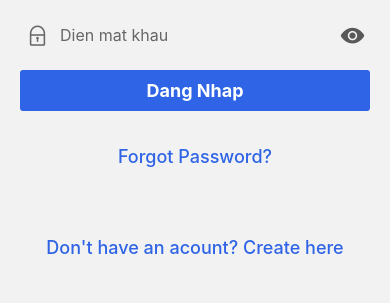
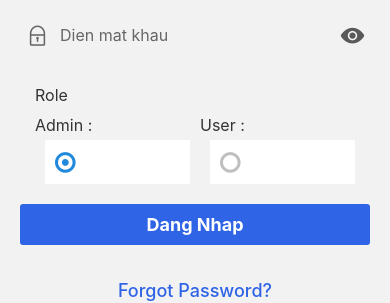
Before and after one commit to QuanWCao/APPSOCIAL, a React Native app in the folder frontend/: screen /LogIn in a window 390 px wide. Shown: the part 304-607 px from the top of the page. Built offline with nearby package versions, Linux system fonts and the light colour scheme.

Commit message:
"update"

```diff
--- a/frontend/components/NotificationCard.js
+++ b/frontend/components/NotificationCard.js
@@ -51,7 +51,6 @@ const styles = StyleSheet.create({
     paddingRight:15,
     alignItems:"center",
     flex:1,
-    backgroundColor:"red",
     paddingTop: 5
   },
   rightCont:{
--- a/frontend/navigation/index.js
+++ b/frontend/navigation/index.js
@@ -20,6 +20,8 @@ import EditProFile from '../screens/EditProFile';
 const Drawer = createDrawerNavigator();
 const Stack = createNativeStackNavigator();
 const Tab = createBottomTabNavigator();
+import CommentScreens from '../screens/CommentScreens';
+import DashBoardAdmin from '../screens/AdminManager.js/AdminDashBoard';
 
 const Tabs = () => {
   return (
@@ -82,7 +84,8 @@ const Navigation = () => {
             <Stack.Screen name="Notification" component={Notification}/>
             <Stack.Screen name="Profile" component={Profile} options={{ headerShown: false }}/>
             <Stack.Screen name="EditProfile" component={EditProFile}/>
-
+            <Stack.Screen name="Comment" component={CommentScreens} options={{ headerShown: true }}/>
+         <Stack.Screen name="Admin" component={DashBoardAdmin} options={{ headerShown: true }}/>
 
 
         </Stack.Navigator>
--- a/frontend/package.json
+++ b/frontend/package.json
@@ -25,6 +25,7 @@
     "@react-navigation/native-stack": "^6.9.12",
     "@react-navigation/stack": "^6.3.16",
     "@rneui/themed": "^4.0.0-rc.7",
+    "@types/react": "~18.0.27",
     "expo": "~48.0.6",
     "expo-device": "^5.2.1",
     "expo-image-picker": "^14.1.1",
@@ -36,6 +37,7 @@
     "react-native-element-dropdown": "^2.9.0",
     "react-native-elements": "^3.4.3",
     "react-native-gesture-handler": "~2.9.0",
+    "react-native-paper": "^5.7.2",
     "react-native-raw-bottom-sheet": "^2.2.0",
     "react-native-reanimated": "~2.14.4",
     "react-native-safe-area-context": "4.5.0",
@@ -44,8 +46,7 @@
     "react-native-skeleton-placeholder": "^5.2.4",
     "react-native-vector-icons": "^9.2.0",
     "styled-components": "^5.3.9",
-    "typescript": "^4.9.4",
-    "@types/react": "~18.0.27"
+    "typescript": "^4.9.4"
   },
   "devDependencies": {
     "@babel/core": "^7.20.0"
--- a/frontend/screens/Login.js
+++ b/frontend/screens/Login.js
@@ -11,13 +11,14 @@ import {
 import { useNavigation } from "@react-navigation/native";
 import { AntDesign } from "@expo/vector-icons";
 import Icon from "react-native-vector-icons/Ionicons";
+import { CheckBox } from '@rneui/themed';
 
 const LoginScreen = () => {
   const [email, setEmail] = useState('');
   const [password, setPassword] = useState("");
   const [isHided, setIsHided] = useState(true);
   const navigation = useNavigation();
-
+  const [checked, setChecked] = useState(0);
 
 
   return (
@@ -91,9 +92,53 @@ const LoginScreen = () => {
       </View>
 
 
-    <TouchableOpacity style={styles.buttonContainer} onPress={() => {if (email != 'vd ') {navigation.navigate("home")}
+      <View style={{marginTop: 10,
+    width: '100%',
+    // height: windowHeight / 15,
+
+    padding: 5,
+
+    borderRadius: 3,}}>
+
+        <Text style={styles.input}>Role</Text>
+        <View style={{flexDirection :"row",justifyContent:'center',marginLeft:10}}>
+        <View style={{flex:1}}>
+        <Text style={{ fontSize: 16,
+    // fontFamily: 'Lato-Regular',
+    color: '#333',
+    justifyContent: 'center',
+    alignItems: 'center',}}>Admin :</Text>
+        <CheckBox
+           checked={checked === 0}
+           onPress={() => setChecked(0)}
+           checkedIcon="dot-circle-o"
+           uncheckedIcon="circle-o"
+
+         />
+         </View>
+
+         <View style={{flex:1}}>
+          <Text style={{ fontSize: 16,
+
+    color: '#333',
+    justifyContent: 'center',
+    alignItems: 'center',}}>User :</Text>
+         <CheckBox
+           checked={checked === 1}
+           onPress={() => setChecked(1)}
+           checkedIcon="dot-circle-o"
+           uncheckedIcon="circle-o"
+         />
+        </View>
+        </View>
+
+
+      </View>
+
+
+    <TouchableOpacity style={styles.buttonContainer} onPress={() => {if (checked ==1) {navigation.navigate("home")}
     else
-    {navigation.navigate("Nhập số điện thoại")
+    {navigation.navigate("Admin")
     }
 
     }}>
--- a/frontend/screens/News.js
+++ b/frontend/screens/News.js
@@ -20,6 +20,7 @@ import { useNavigation } from "@react-navigation/native";
 import Icon from 'react-native-vector-icons/FontAwesome5';
 import { MaterialCommunityIcons } from "@expo/vector-icons";
 import RBSheet from "react-native-raw-bottom-sheet";
+
 const MainContainer = () => {
   const navigation = useNavigation();
   const refRBSheet = useRef();
@@ -181,7 +182,7 @@ const MainContainer = () => {
                </View>
               </RBSheet>
             </View>
-            <TouchableOpacity>
+            <TouchableOpacity onPress={()=> navigation.navigate('Comment') }>
               <Text style={styles.content}>
                 {
                   "Lorem Ipsum is simply dummy text of the printing and typesetting industry. Lorem Ipsum has been the industry's standard dummy text ever since the 1500s, when an unknown printer took a galley of type and scrambled it to make a type specimen book."
```
Also changed, not shown: frontend/screens/CommentScreens.js (+5 -125 lines), 1 other file (tests, documents, lock files or other folders).
